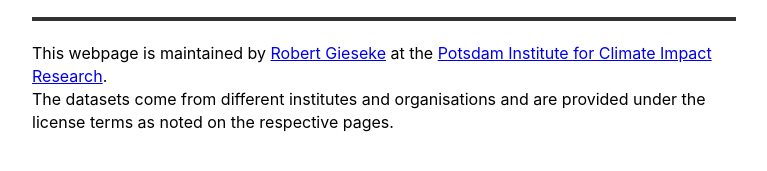
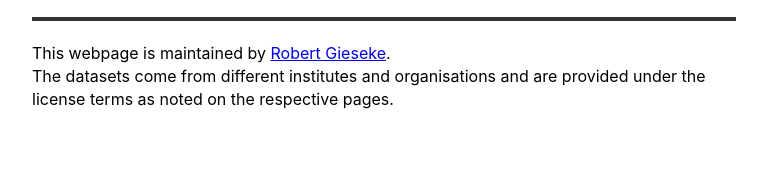
Before and after one commit to openclimatedata/openclimatedata.net, a plain HTML site: page index.html in a window 1280 px wide. Shown: the part 3075-3246 px from the top of the page, without its empty margins (0-767 px from the left). Drawn offline with nearby package versions, Linux system fonts and the light colour scheme.

Commit message:
Update index.html

```diff
--- a/index.html
+++ b/index.html
@@ -355,7 +355,7 @@ Data Package with Assessments of the Nationally Determined Contributions (NDCs)
 
 <div>
 <small>
-This webpage is maintained by <a href="https://www.pik-potsdam.de/members/gieseke">Robert Gieseke</a> at the <a href="https://www.pik-potsdam.de/">Potsdam Institute for Climate Impact Research</a>.<br>
+This webpage is maintained by <a href="https://github.com/rgieseke">Robert Gieseke</a>.<br>
 The datasets come from different institutes and organisations and are provided under the license terms as noted on the respective pages.
 </small>
 </div>
```
